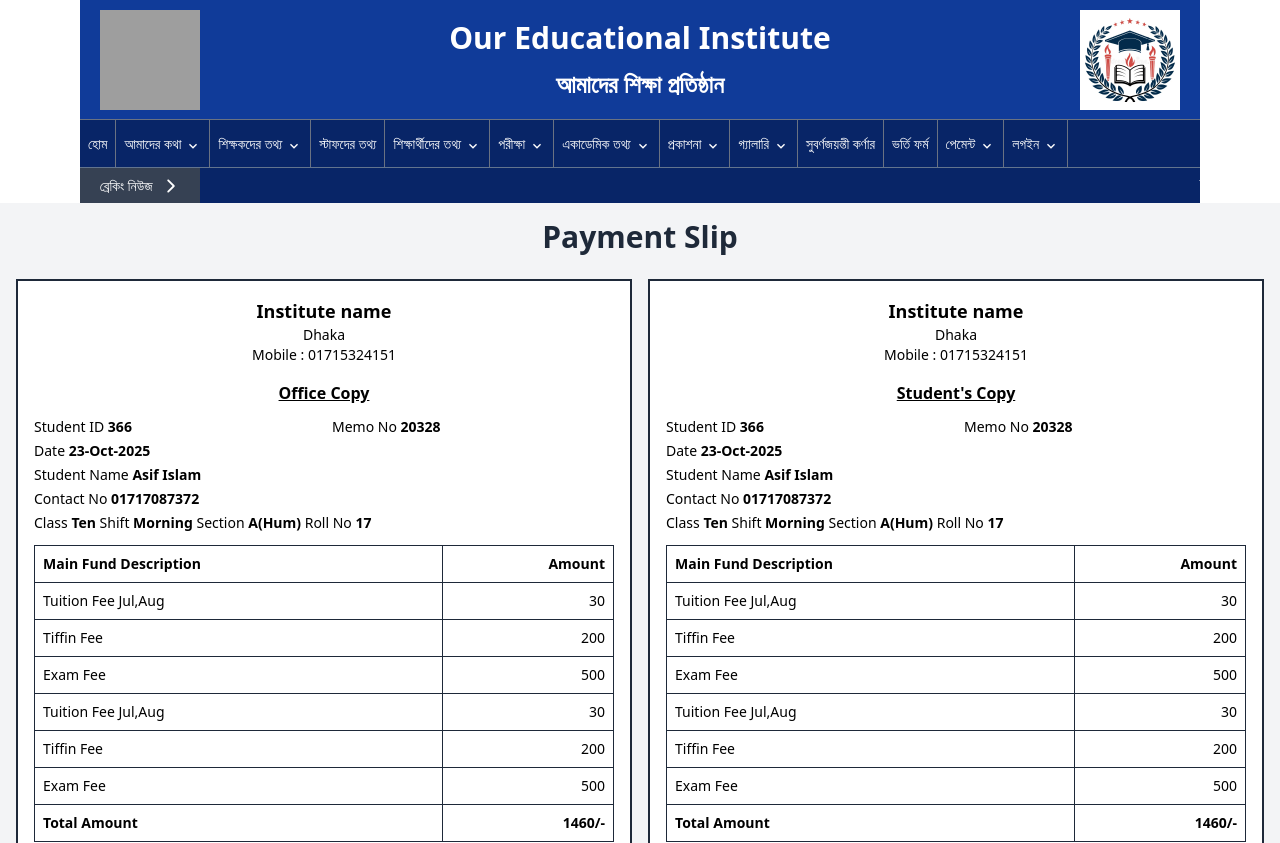
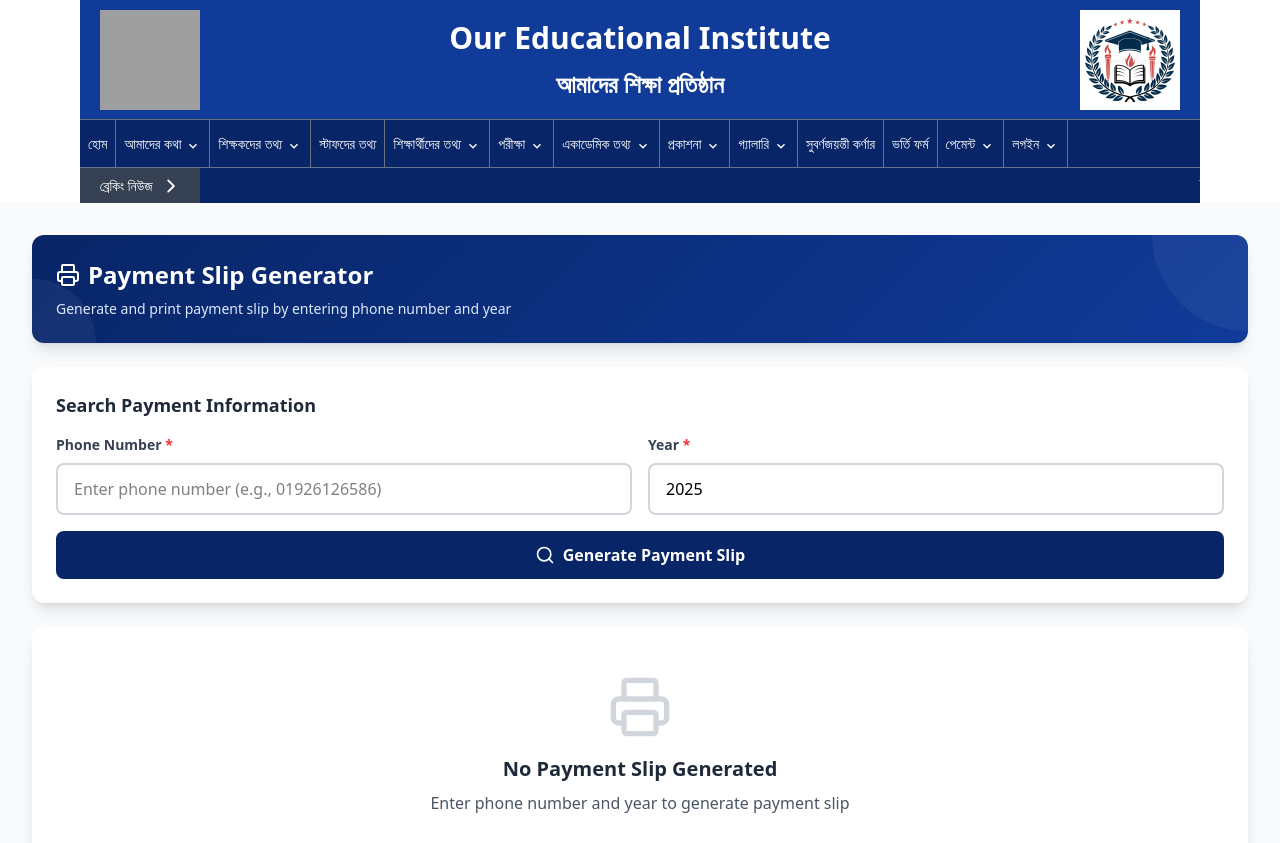
Before and after one commit to joy-mahmud/educare-frontend, a React (Vite) app: page /payment-slip in a window 1280 px wide. Shown: the top 843 px of the page. Built offline with nearby package versions, Linux system fonts and the light colour scheme; grey boxes are pictures that could not be loaded.

Commit message:
payment slip page design changed

```diff
--- a/src/Pages/Admin/AllPayments.jsx
+++ b/src/Pages/Admin/AllPayments.jsx
@@ -140,7 +140,7 @@ const AllPayments = () => {
     );
 
   const totalAmount = filteredPayments.reduce(
-    (sum, payment) => sum + payment.amount,
+    (sum, payment) => sum + Number(payment.amount),
     0
   );
   const completedPayments = filteredPayments.filter(
--- a/src/Pages/payment/PaymentSlip.jsx
+++ b/src/Pages/payment/PaymentSlip.jsx
@@ -1,36 +1,146 @@
 import React, { useRef, useState } from "react";
-import { Printer, Download } from "lucide-react";
-import { useReactToPrint } from "react-to-print";
+import { Printer, Search, Loader } from "lucide-react";
+import axiosInstance from "../../api-intercept/axiosInstance";
+import { BASE_URL } from "../../utils/constants/constants";
 
-const PaymentSlip = () => {
-  const [formData, setFormData] = useState({
-    schoolName: "Institute name",
-    schoolAddress: "Dhaka",
-    schoolMobile: "01715324151",
-    studentId: "366",
-    memoNo: "20328",
-    studentName: "Asif Islam",
-    contactNo: "01717087372",
-    class: "Ten",
-    shift: "Morning",
-    section: "A(Hum)",
-    rollNo: "17",
-    items: [
-      { description: "Tuition Fee Jul,Aug", amount: "30" },
-      { description: "Tiffin Fee", amount: "200" },
-      { description: "Exam Fee", amount: "500" },
-      { description: "Tuition Fee Jul,Aug", amount: "30" },
-      { description: "Tiffin Fee", amount: "200" },
-      { description: "Exam Fee", amount: "500" },
-    ],
-  });
+export default function PaymentSlip() {
+  const [phoneNumber, setPhoneNumber] = useState("");
+  const [year, setYear] = useState(new Date().getFullYear());
+  const [slipData, setSlipData] = useState(null);
+  const [loading, setLoading] = useState(false);
+  const [error, setError] = useState("");
   const contentRef = useRef();
 
-  const calculateTotal = () => {
-    return formData.items.reduce(
-      (sum, item) => sum + (parseFloat(item.amount) || 0),
-      0,
+  const fetchPaymentSlip = async () => {
+    if (!phoneNumber) {
+      setError("Please enter phone number");
+      return;
+    }
+
+    setLoading(true);
+    setError("");
+
+    try {
+      const payload = {
+        phoneNumber: phoneNumber,
+        year: year,
+      };
+      // Replace with your actual API endpoint
+      const response = await axiosInstance.post(
+        `${BASE_URL}/api/payment/payment-slip/`,
+        payload
       );
+
+      if (!response.ok) {
+        throw new Error("Failed to fetch payment slip");
+      }
+
+      setSlipData(response.data);
+    } catch (err) {
+      setError(err.message || "Failed to fetch payment slip");
+
+      // Using sample data when API call fails
+      const sampleData = {
+        memo_number: "EDU-2026-SLP-00001",
+        year: 2026,
+        student: {
+          id: 1,
+          name: "Joy Mahmud",
+          phone: phoneNumber || "01926126586",
+        },
+        total_paid: 6400.0,
+        total_payable: 6400.0,
+        due_amount: 0.0,
+        paid_fees: {
+          application_fee_paid: 0,
+          admission_fee_paid: 4000,
+          registration_fee_paid: 0,
+          exam_fee_paid: {
+            first_semester: 0,
+            second_semester: 0,
+          },
+          tuition_fee_paid: {
+            months: ["February", "March"],
+            total_amount: 2400,
+          },
+        },
+        breakdown: {
+          exam_fee: {
+            first_semester: 0,
+            second_semester: 0,
+          },
+          tuition_fee: {
+            amount: 2400,
+            months: ["February", "March"],
+          },
+          admission_fee: 4000,
+          application_fee: 0,
+          registration_fee: 0,
+        },
+        created_at: "2026-01-25T17:11:57.124827Z",
+      };
+      setSlipData(sampleData);
+    } finally {
+      setLoading(false);
+    }
+  };
+
+  const buildItemsList = () => {
+    if (!slipData) return [];
+
+    const items = [];
+    const breakdown = slipData.breakdown;
+
+    // Application Fee
+    if (breakdown.application_fee > 0) {
+      items.push({
+        description: "Application Fee",
+        amount: breakdown.application_fee,
+      });
+    }
+
+    // Admission Fee
+    if (breakdown.admission_fee > 0) {
+      items.push({
+        description: "Admission Fee",
+        amount: breakdown.admission_fee,
+      });
+    }
+
+    // Registration Fee
+    if (breakdown.registration_fee > 0) {
+      items.push({
+        description: "Registration Fee",
+        amount: breakdown.registration_fee,
+      });
+    }
+
+    // Tuition Fee
+    if (breakdown.tuition_fee.amount > 0) {
+      const months = breakdown.tuition_fee.months.join(", ");
+      items.push({
+        description: `Tuition Fee (${months})`,
+        amount: breakdown.tuition_fee.amount,
+      });
+    }
+
+    // First Semester Exam Fee
+    if (breakdown.exam_fee.first_semester > 0) {
+      items.push({
+        description: "1st Semester Exam Fee",
+        amount: breakdown.exam_fee.first_semester,
+      });
+    }
+
+    // Second Semester Exam Fee
+    if (breakdown.exam_fee.second_semester > 0) {
+      items.push({
+        description: "2nd Semester Exam Fee",
+        amount: breakdown.exam_fee.second_semester,
+      });
+    }
+
+    return items;
   };
 
   const numberToWords = (num) => {
@@ -108,9 +218,9 @@ const PaymentSlip = () => {
     return result.trim() + " Taka Only";
   };
 
-  const getCurrentDateTime = () => {
-    const now = new Date();
-    const day = String(now.getDate()).padStart(2, "0");
+  const formatDateTime = (dateString) => {
+    const date = new Date(dateString);
+    const day = String(date.getDate()).padStart(2, "0");
     const months = [
       "Jan",
       "Feb",
@@ -125,43 +235,107 @@ const PaymentSlip = () => {
       "Nov",
       "Dec",
     ];
-    const month = months[now.getMonth()];
-    const year = now.getFullYear();
-    const hours = String(now.getHours()).padStart(2, "0");
-    const minutes = String(now.getMinutes()).padStart(2, "0");
-    const seconds = String(now.getSeconds()).padStart(2, "0");
-    const ampm = now.getHours() >= 12 ? "pm" : "am";
+    const month = months[date.getMonth()];
+    const year = date.getFullYear();
+    const hours = String(date.getHours()).padStart(2, "0");
+    const minutes = String(date.getMinutes()).padStart(2, "0");
+    const seconds = String(date.getSeconds()).padStart(2, "0");
+    const ampm = date.getHours() >= 12 ? "pm" : "am";
 
     return `${day}-${month}-${year} ${hours}:${minutes}:${seconds}${ampm}`;
   };
 
-  const handlePrint = useReactToPrint({
-    contentRef: contentRef,
-    documentTitle: `Payment_slip
-    }`,
-    pageStyle: `
+  const handlePrint = () => {
+    const printContent = contentRef.current;
+    const windowPrint = window.open("", "", "width=800,height=600");
+    windowPrint.document.write(`
+      <html>
+        <head>
+          <title>Payment Slip</title>
+          <style>
             @page {
               size: A4 landscape;
-        margin: 0mm;
+              margin: 10mm;
             }
-      @media print {
             body {
-          -webkit-print-color-adjust: exact;
-          print-color-adjust: exact;
+              font-family: Arial, sans-serif;
+              margin: 0;
+              padding: 20px;
             }
+            .slip-container {
+              display: flex;
+              gap: 20px;
             }
-    `,
-  });
+            .slip-copy {
+              flex: 1;
+              border: 2px solid #000;
+              padding: 16px;
+              background: white;
+            }
+            .text-center {
+              text-align: center;
+            }
+            .font-bold {
+              font-weight: bold;
+            }
+            .underline {
+              text-decoration: underline;
+            }
+            .text-sm {
+              font-size: 14px;
+            }
+            .mb-3 {
+              margin-bottom: 12px;
+            }
+            .mb-4 {
+              margin-bottom: 16px;
+            }
+            table {
+              width: 100%;
+              border-collapse: collapse;
+              border: 1px solid #000;
+              margin-bottom: 12px;
+            }
+            th, td {
+              border: 1px solid #000;
+              padding: 8px;
+              text-align: left;
+            }
+            th {
+              font-weight: bold;
+            }
+            .text-right {
+              text-align: right;
+            }
+            .border-dashed {
+              border-top: 2px dashed #999;
+              padding-top: 8px;
+            }
+          </style>
+        </head>
+        <body>
+          ${printContent.innerHTML}
+        </body>
+      </html>
+    `);
+    windowPrint.document.close();
+    windowPrint.focus();
+    windowPrint.print();
+    windowPrint.close();
+  };
 
-  const total = calculateTotal();
-  const dateTime = getCurrentDateTime();
+  const SlipCopy = ({ title }) => {
+    if (!slipData) return null;
 
-  const SlipCopy = ({ title }) => (
+    const items = buildItemsList();
+    const dateTime = formatDateTime(slipData.created_at);
+
+    return (
       <div className="flex-1 border-2 border-gray-800 p-4 bg-white">
         <div className="text-center mb-4">
-        <h2 className="font-bold text-lg">{formData.schoolName}</h2>
-        <p className="text-sm">{formData.schoolAddress}</p>
-        <p className="text-sm">Mobile : {formData.schoolMobile}</p>
+          <h2 className="font-bold text-lg">Institute Name</h2>
+          <p className="text-sm">Dhaka, Bangladesh</p>
+          <p className="text-sm">Mobile: 01715324151</p>
         </div>
 
         <div className="text-center mb-3">
@@ -170,26 +344,28 @@ const PaymentSlip = () => {
 
         <div className="grid grid-cols-2 gap-x-4 gap-y-1 text-sm mb-3">
           <div>
-          Student ID <span className="font-semibold">{formData.studentId}</span>
+            Student ID:{" "}
+            <span className="font-semibold">{slipData.student.id}</span>
           </div>
           <div>
-          Memo No <span className="font-semibold">{formData.memoNo}</span>
+            Memo No:{" "}
+            <span className="font-semibold">{slipData.memo_number}</span>
           </div>
           <div className="col-span-2">
-          Date <span className="font-semibold">{dateTime.split(" ")[0]}</span>
+            Date:{" "}
+            <span className="font-semibold">{dateTime.split(" ")[0]}</span>
           </div>
           <div className="col-span-2">
-          Student Name{" "}
-          <span className="font-semibold">{formData.studentName}</span>
+            Student Name:{" "}
+            <span className="font-semibold">{slipData.student.name}</span>
           </div>
           <div className="col-span-2">
-          Contact No <span className="font-semibold">{formData.contactNo}</span>
+            Contact No:{" "}
+            <span className="font-semibold">{slipData.student.phone}</span>
           </div>
           <div className="col-span-2">
-          Class <span className="font-semibold">{formData.class}</span> Shift{" "}
-          <span className="font-semibold">{formData.shift}</span> Section{" "}
-          <span className="font-semibold">{formData.section}</span> Roll No{" "}
-          <span className="font-semibold">{formData.rollNo}</span>
+            Academic Year:{" "}
+            <span className="font-semibold">{slipData.year}</span>
           </div>
         </div>
 
@@ -197,65 +373,189 @@ const PaymentSlip = () => {
           <thead>
             <tr className="border-b border-gray-800">
               <th className="text-left p-2 border-r border-gray-800">
-              Main Fund Description
+                Fee Description
               </th>
               <th className="text-right p-2">Amount</th>
             </tr>
           </thead>
           <tbody>
-          {formData.items.map((item, index) => (
+            {items.map((item, index) => (
               <tr key={index} className="border-b border-gray-800">
                 <td className="p-2 border-r border-gray-800">
                   {item.description}
                 </td>
-              <td className="p-2 text-right">{item.amount}</td>
+                <td className="p-2 text-right">{item.amount.toFixed(2)}</td>
               </tr>
             ))}
             <tr className="font-bold">
               <td className="p-2 border-r border-gray-800">Total Amount</td>
-            <td className="p-2 text-right">{total}/-</td>
+              <td className="p-2 text-right">
+                {slipData.total_paid.toFixed(2)}/-
+              </td>
             </tr>
           </tbody>
         </table>
 
-      <p className="text-sm mb-3">In word : {numberToWords(total)}</p>
+        {slipData.due_amount > 0 && (
+          <div className="text-sm mb-3 p-2 bg-yellow-50 border border-yellow-300 rounded">
+            <p className="font-semibold">
+              Due Amount: ৳{slipData.due_amount.toFixed(2)}
+            </p>
+          </div>
+        )}
+
+        <p className="text-sm mb-3">
+          In words: {numberToWords(slipData.total_paid)}
+        </p>
 
         <div className="border-t-2 border-dashed border-gray-400 pt-2 text-sm">
-        <p>{dateTime} Received by : SSLCOMMERZ</p>
+          <p>{dateTime} - Payment Received</p>
         </div>
       </div>
     );
+  };
 
   return (
-    <div className="min-h-screen bg-gray-100 p-4">
+    <div
+      style={{ backgroundColor: "#f8fafc" }}
+      className="min-h-screen p-4 md:p-8"
+    >
       <div className="max-w-7xl mx-auto">
-        <h1 className="text-3xl font-bold text-center mb-6 text-gray-800">
-          Payment Slip
+        {/* Header */}
+        <div
+          style={{
+            background: "linear-gradient(135deg, #082567 0%, #103B99 100%)",
+          }}
+          className="rounded-xl p-4 md:p-6 shadow-lg mb-6 relative overflow-hidden"
+        >
+          <div className="absolute top-0 right-0 w-48 h-48 bg-white opacity-5 rounded-full -mr-24 -mt-24"></div>
+          <div className="absolute bottom-0 left-0 w-32 h-32 bg-white opacity-5 rounded-full -ml-16 -mb-16"></div>
+
+          <div className="relative z-10">
+            <div className="flex items-center gap-2 mb-2">
+              <Printer className="w-6 h-6 text-white" />
+              <h1 className="text-xl md:text-2xl font-bold text-white">
+                Payment Slip Generator
               </h1>
+            </div>
+            <p className="text-blue-100 text-xs md:text-sm">
+              Generate and print payment slip by entering phone number and year
+            </p>
+          </div>
+        </div>
 
-        <div className="grid lg:grid-cols-1 gap-6">
-          {/* Form Section */}
+        {/* Search Form */}
+        <div className="bg-white rounded-xl shadow-lg p-6 mb-6">
+          <h2 className="text-lg font-bold text-gray-800 mb-4">
+            Search Payment Information
+          </h2>
+
+          <div className="grid md:grid-cols-2 gap-4 mb-4">
+            <div>
+              <label className="block text-sm font-semibold text-gray-700 mb-2">
+                Phone Number <span className="text-red-500">*</span>
+              </label>
+              <input
+                type="tel"
+                value={phoneNumber}
+                onChange={(e) => setPhoneNumber(e.target.value)}
+                className="w-full px-4 py-3 border-2 border-gray-300 rounded-lg focus:outline-none focus:border-blue-500 transition-colors"
+                placeholder="Enter phone number (e.g., 01926126586)"
+              />
+            </div>
+
+            <div>
+              <label className="block text-sm font-semibold text-gray-700 mb-2">
+                Year <span className="text-red-500">*</span>
+              </label>
+              <input
+                type="number"
+                value={year}
+                onChange={(e) => setYear(parseInt(e.target.value))}
+                className="w-full px-4 py-3 border-2 border-gray-300 rounded-lg focus:outline-none focus:border-blue-500 transition-colors"
+                placeholder="Enter year"
+                min="2020"
+                max="2050"
+              />
+            </div>
+          </div>
+
+          {error && (
+            <div className="mb-4 p-3 bg-red-50 border border-red-300 rounded-lg text-red-700 text-sm">
+              {error}
+            </div>
+          )}
+
+          <button
+            onClick={fetchPaymentSlip}
+            disabled={loading}
+            style={{ backgroundColor: loading ? "#9ca3af" : "#082567" }}
+            className="w-full flex items-center justify-center gap-2 px-6 py-3 text-white rounded-lg font-semibold hover:shadow-lg transition-all disabled:cursor-not-allowed"
+          >
+            {loading ? (
+              <>
+                <Loader className="w-5 h-5 animate-spin" />
+                Loading...
+              </>
+            ) : (
+              <>
+                <Search className="w-5 h-5" />
+                Generate Payment Slip
+              </>
+            )}
+          </button>
+        </div>
+
+        {/* Payment Slip Preview */}
+        {slipData && (
+          <>
+            <div className="bg-white rounded-xl shadow-lg p-6 mb-6">
+              <div className="flex items-center justify-between mb-4">
+                <h2 className="text-lg font-bold text-gray-800">
+                  Payment Slip Preview
+                </h2>
+                <button
+                  onClick={handlePrint}
+                  style={{ backgroundColor: "#082567" }}
+                  className="flex items-center gap-2 px-4 py-2 text-white rounded-lg font-semibold hover:shadow-lg transition-all"
+                >
+                  <Printer className="w-4 h-4" />
+                  Print Slip
+                </button>
+              </div>
 
               {/* Preview Section */}
-          <div className="print:hidden">
+              <div className="overflow-x-auto">
+                <div className="min-w-[800px] flex gap-4">
+                  <SlipCopy title="Office Copy" />
+                  <SlipCopy title="Student's Copy" />
+                </div>
+              </div>
+            </div>
+
+            {/* Print Version (Hidden) */}
+            <div ref={contentRef} className="hidden">
               <div className="flex gap-4">
                 <SlipCopy title="Office Copy" />
                 <SlipCopy title="Student's Copy" />
               </div>
             </div>
+          </>
+        )}
 
-          {/* Print Version */}
-          <div ref={contentRef} className="hidden print:block print:col-span-2">
-            <div className="flex gap-4">
-              <SlipCopy title="Office Copy" />
-              <SlipCopy title="Student's Copy" />
+        {/* No Data State */}
+        {!slipData && !loading && (
+          <div className="bg-white rounded-xl shadow-lg p-12 text-center">
+            <Printer className="w-16 h-16 text-gray-300 mx-auto mb-4" />
+            <h3 className="text-xl font-bold text-gray-800 mb-2">
+              No Payment Slip Generated
+            </h3>
+            <p className="text-gray-600">
+              Enter phone number and year to generate payment slip
+            </p>
+          </div>
+        )}
       </div>
     </div>
-        </div>
-      </div>
-      <button onClick={handlePrint}>print</button>
-    </div>
   );
-};
-
-export default PaymentSlip;
+}
--- a/src/Routes/Routes.jsx
+++ b/src/Routes/Routes.jsx
@@ -19,7 +19,6 @@ import AllPayments from "../Pages/Admin/AllPayments";
 import SelectUser from "../Pages/SelectUser/SelectUser";
 import UnAuthorized from "../Pages/UnAuthorized/UnAthorized";
 import PaymentSlip from "../Pages/payment/PaymentSlip";
-import PaymentForm from "../Pages/payment/paymentPage2";
 
 const router = createBrowserRouter([
   {
```
Lines whose indentation alone changed are shown as unchanged.
